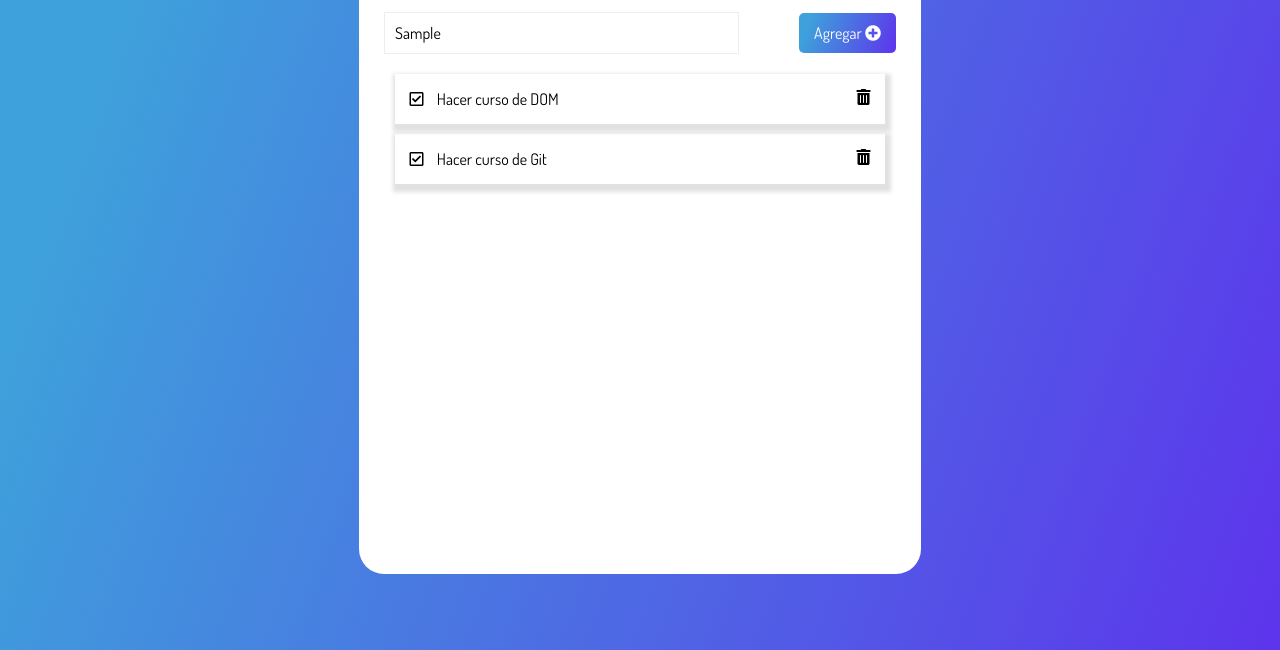
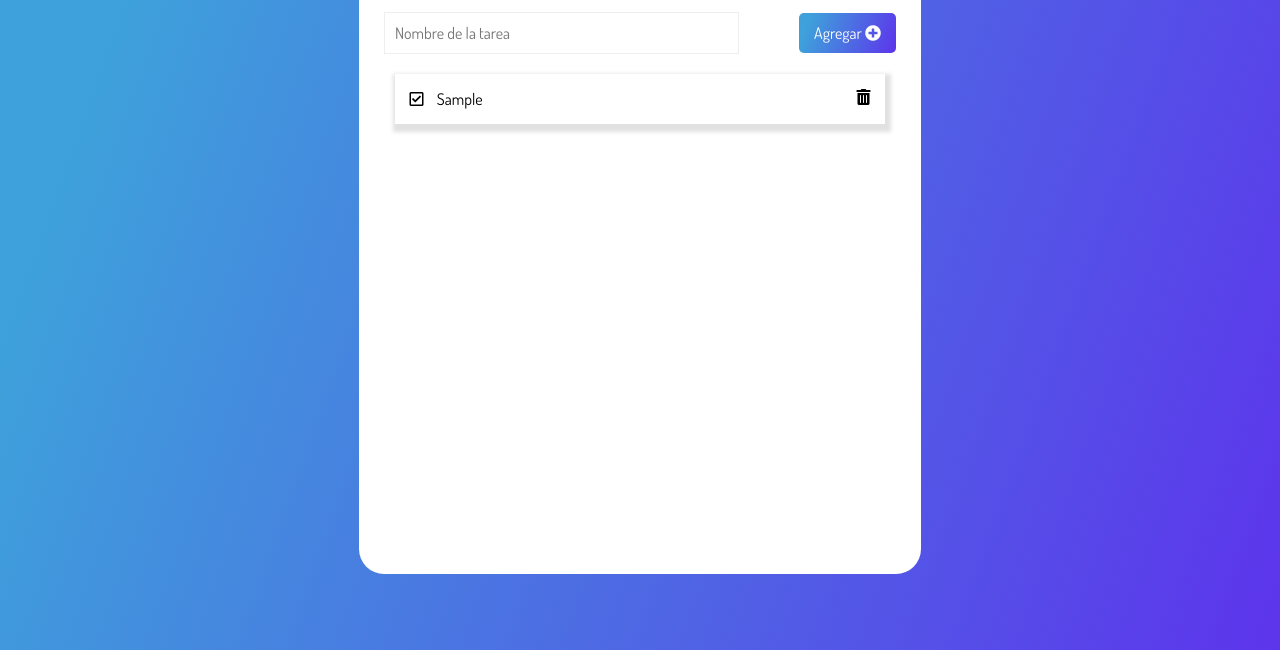
Before and after one commit to rafael-romero/Curso-Alura-Oracle-ONE, a plain HTML site: page Front-End/Javascript/manipulacion-del-DOM/index.html in a window 1280 px wide. Both pictures are taken after typing "Sample" into the empty fields and a click on the button "Agregar". Shown: the part 150-800 px from the top of the page. Drawn offline with Linux system fonts and the light colour scheme.

Commit message:
clase03 completa

```diff
--- a/Front-End/Javascript/manipulacion-del-DOM/index.html
+++ b/Front-End/Javascript/manipulacion-del-DOM/index.html
@@ -36,22 +36,7 @@
             </button>
           </form>
         </div>
-        <ul class="cardsList">
-          <li class="card">
-            <div>
-              <i class="far fa-check-square icon"></i>
-              <span class="task">Hacer curso de DOM</span>
-            </div>
-            <i class="fas fa-trash-alt trashIcon icon"></i>
-          </li>
-          <li class="card">
-            <div>
-              <i class="far fa-check-square icon"></i>
-              <span class="task">Hacer curso de Git</span>
-            </div>
-            <i class="fas fa-trash-alt trashIcon icon"></i>
-          </li>
-        </ul>
+        <ul class="cardsList" data-list></ul>
       </div>
     </main>
     <script src="script.js"></script>
--- a/Front-End/Javascript/manipulacion-del-DOM/script.js
+++ b/Front-End/Javascript/manipulacion-del-DOM/script.js
@@ -3,7 +3,21 @@ const btn = document.querySelector("[data-form-btn]");
 const createTask = (evento) => {
   evento.preventDefault();
   const input = document.querySelector("[data-form-input]");
-  console.log(input.value);
+  const value = input.value;
+  const list = document.querySelector("[data-list]");
+  const task = document.createElement("li");
+  task.classList.add("card");
+  input.value = "";
+  const content = `<div>
+              <i class="far fa-check-square icon"></i>
+              <span class="task">${value}</span>
+            </div>
+            <i class="fas fa-trash-alt trashIcon icon"></i>`;
+  task.innerHTML = content;
+
+  list.appendChild(task);
+
+  console.log(content);
 };
 
 console.log(btn);
```
